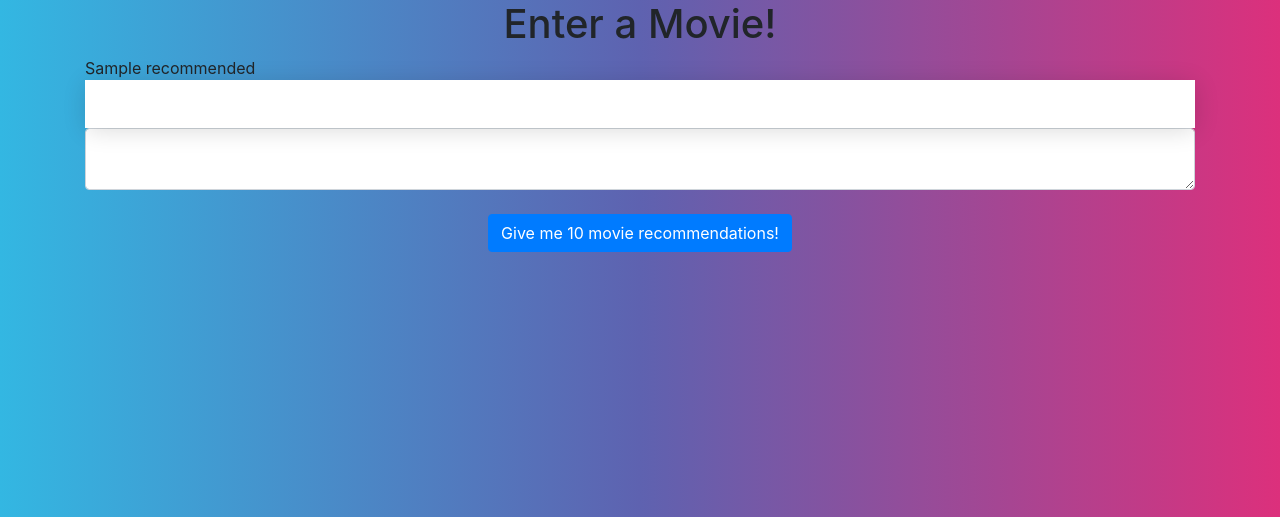
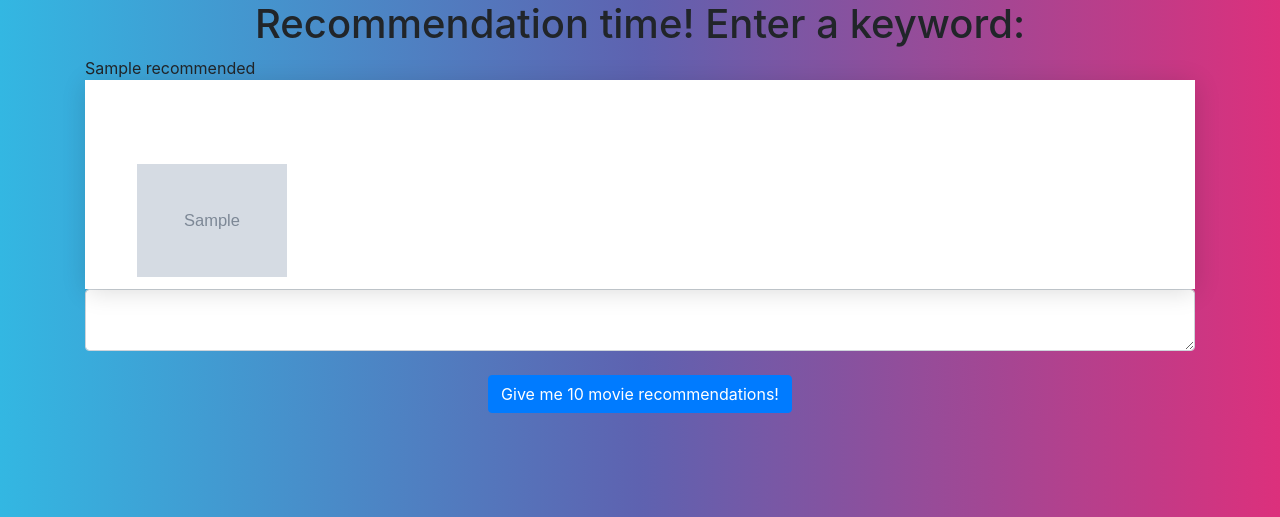
Before and after one commit to colinZejda/Movie_recommender_knn_model, a Flask app: template website/templates/recommend.html in a window 1280 px wide. Shown: the part 56-573 px from the top of the page. Run offline with Flask 2, Linux system fonts and the light colour scheme; the template is opened without the code that fills it: values that come from a table or form of the project are taken from there, others are empty; data comes from the database, SQL or seed files in the repository; tables that the repository leaves empty hold one stand-in row (values such as "Sample post"); grey boxes marked "Sample" are stand-in pictures; parts of the project's set-up code (start-up, migrations or seed data) failed here and were passed over; some libraries are stand-ins or nearby versions.

Commit message:
Update recommend.html

```diff
--- a/website/templates/recommend.html
+++ b/website/templates/recommend.html
@@ -2,7 +2,7 @@
 
 {% extends "base.html" %} {% block title %}Home{% endblock %} {% block content
   %}
-  <h1 align="center">Enter a Movie!</h1>
+  <h1 align="center">Recommendation time! Enter a keyword:</h1>
 
   {% for movie in user.recommended  %}
       {{ movie.found_title if movie.found_title else '' }}
@@ -12,6 +12,9 @@
     {% for movie in user.recommended[:10]  %}
     <li class="list-group-item">
       {{ movie.data }}
+      <ol style="list-style-type: lower-alpha;"><a href= "{{ movie.link1 }}" target=“_blank”> a) IMDB Page </a></ol>
+      <ol style="padding-top: 0px; padding-bottom: 0px;"><a href= "{{ movie.link2 }}" target=“_blank”> b) Google Search </a></ol>
+      <ol><img src= "{{ movie.img_link }}" style="width:150px;"></ol>
     </li>
     {% endfor %}
   </ul>
```
